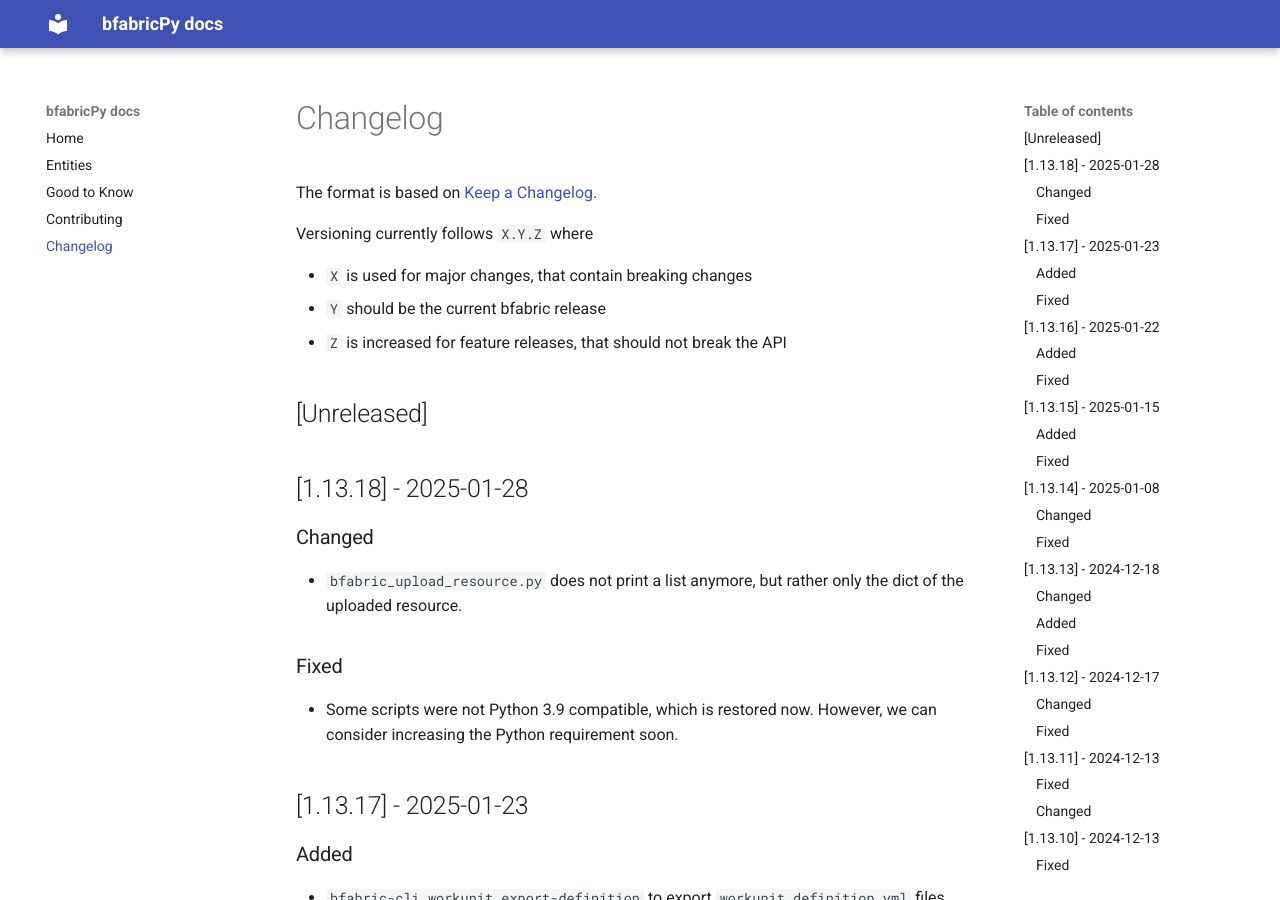
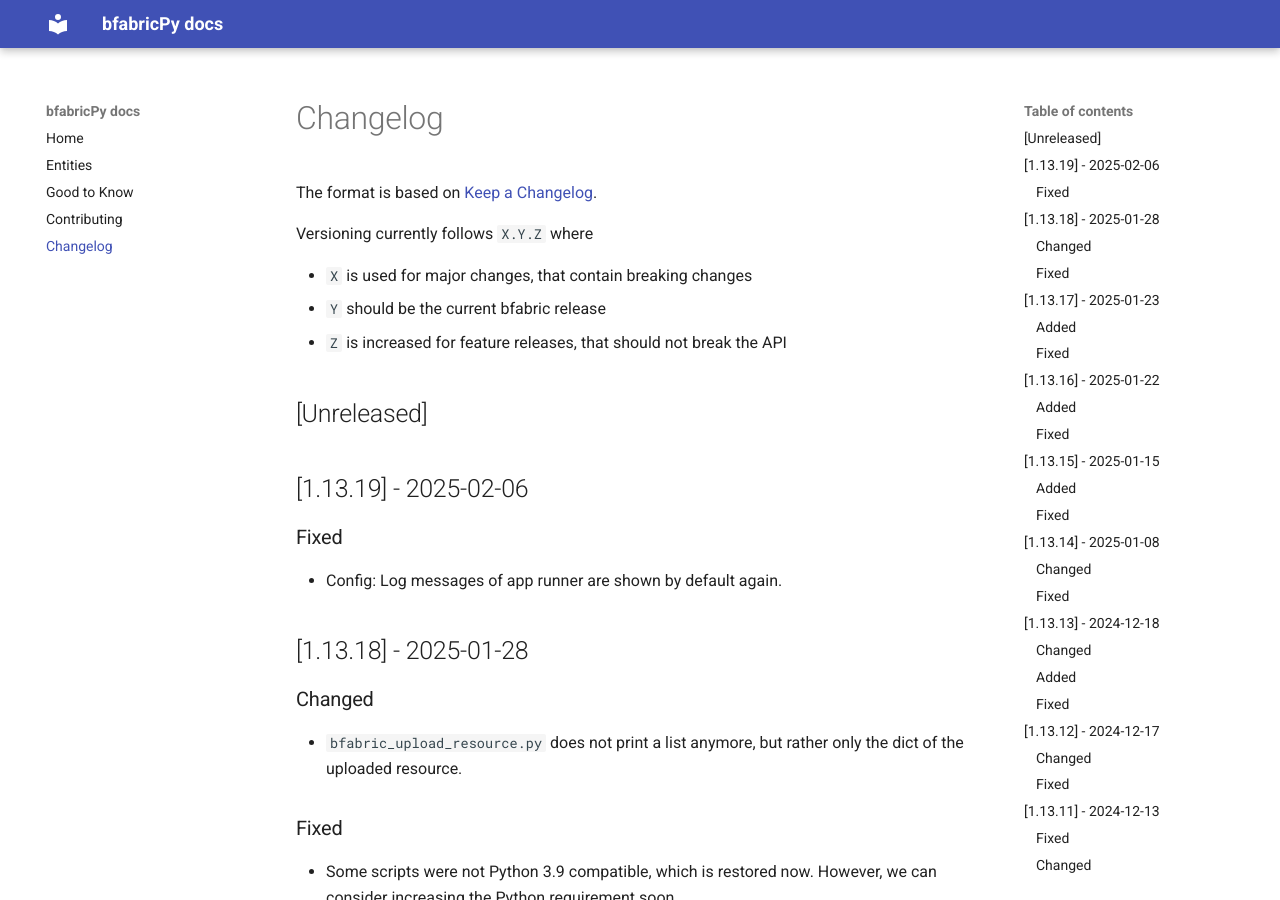
Before and after one commit to fgcz/bfabricPy, an MkDocs documentation site: the page built from docs/changelog.md, in a window 1280 px wide and 900 px high. Built offline with MkDocs 1.6.1 and Material for MkDocs 9.7.7, drawn with Linux system fonts in a browser that asks for light colours.

Commit message:
bring back log messages in app runner

```diff
--- a/docs/changelog.md
+++ b/docs/changelog.md
@@ -9,6 +9,12 @@ Versioning currently follows `X.Y.Z` where
 - `Z` is increased for feature releases, that should not break the API
 
 ## \[Unreleased\]
+
+## \[1.13.19\] - 2025-02-06
+
+### Fixed
+
+- Config: Log messages of app runner are shown by default again.
 
 ## \[1.13.18\] - 2025-01-28
 
```
Also changed, not shown: bfabric_app_runner/docs/changelog.md (+6 -0 lines), 2 other files.
